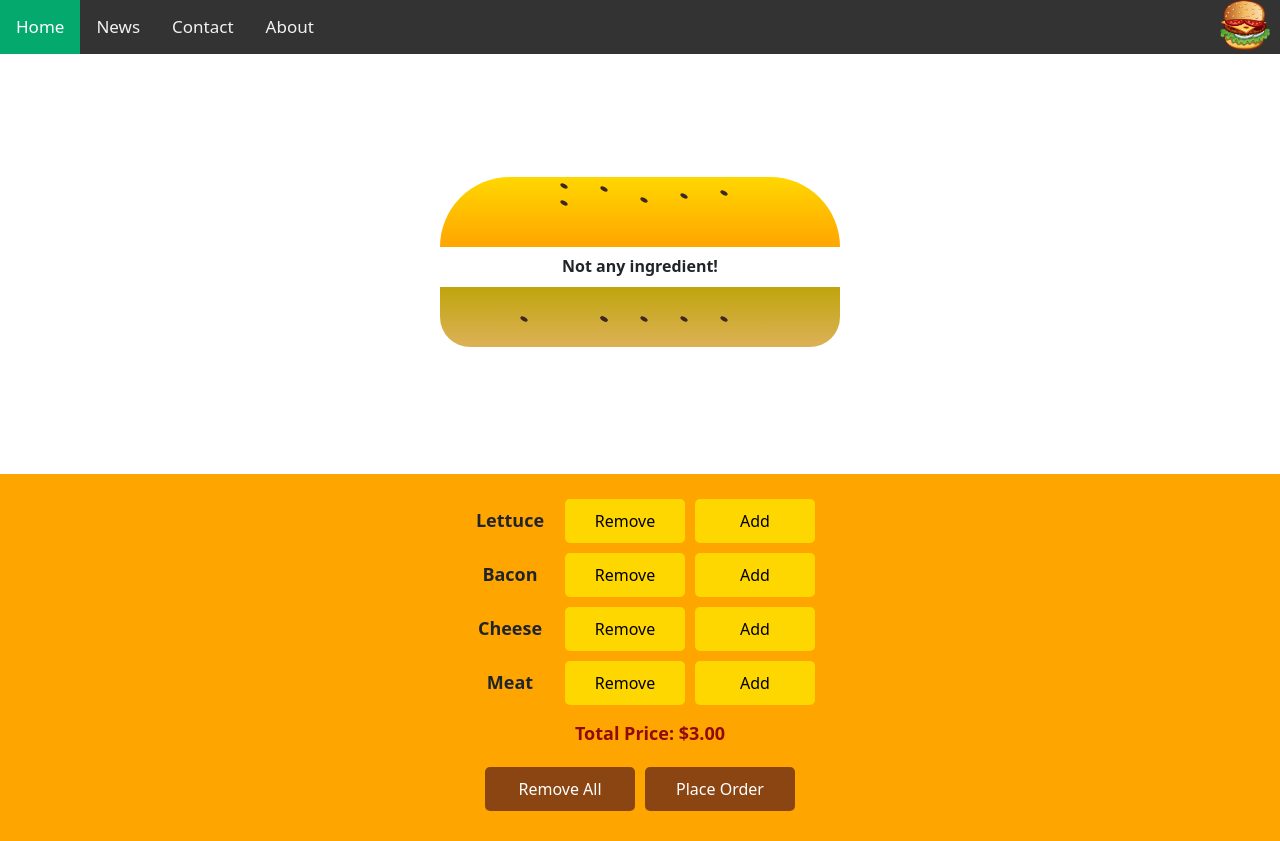
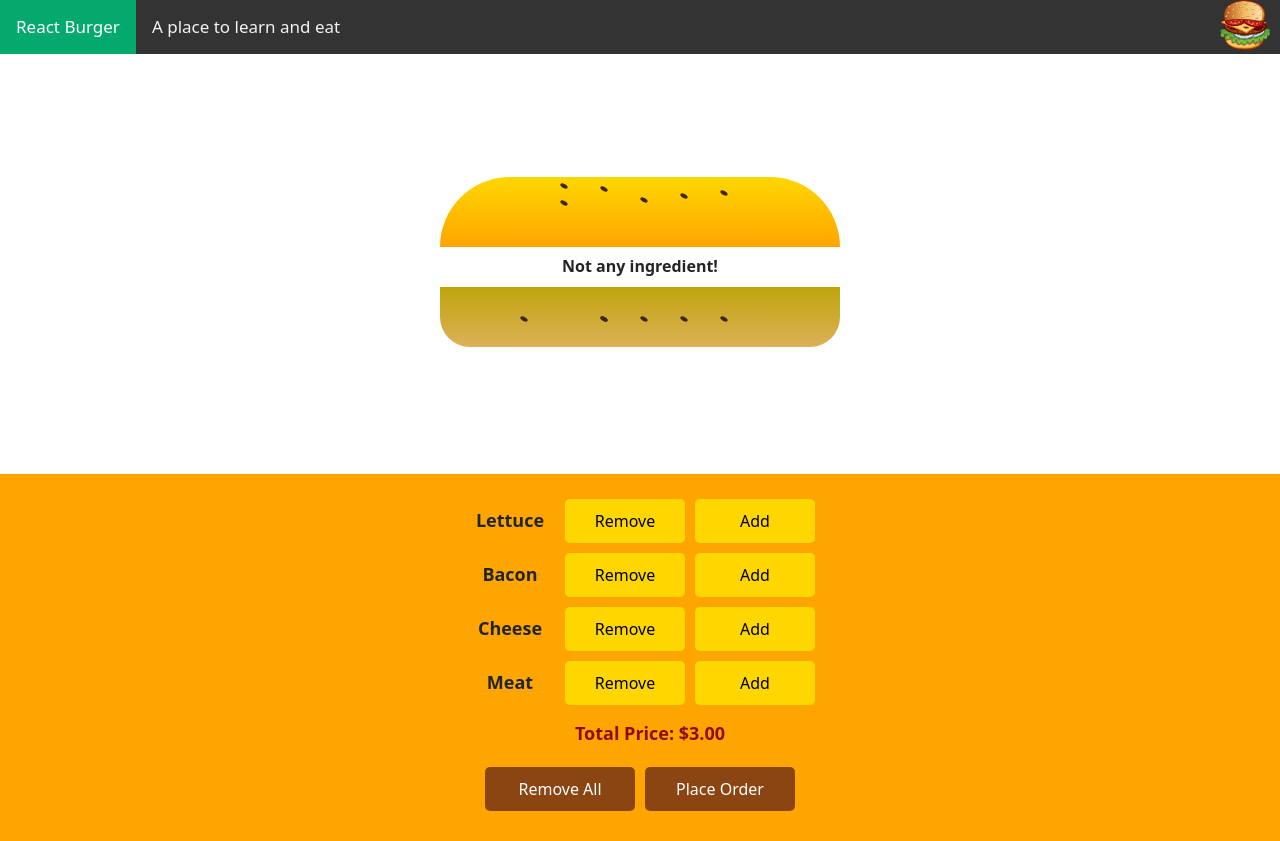
Before and after one commit to SIBTAIN-ASAD/react-burger, a React (Create React App) app: page / in a window 1280 px wide. Built offline with nearby package versions, Linux system fonts and the light colour scheme.

Commit message:
update : navbar - set the text of navabr

```diff
--- a/src/components/navbar/Navbar.jsx
+++ b/src/components/navbar/Navbar.jsx
@@ -8,10 +8,8 @@ const Navbar = () => {
     return (
 
         <div class="topnav">
-            <a class="active" href="#home">Home</a>
-            <a href="#news">News</a>
-            <a href="#contact">Contact</a>
-            <a href="#about">About</a>
+            <a class="active" href="#home">React Burger</a>
+            <a href="#news">A place to learn and eat</a>
             <img src={image} alt="logo" className='logo' />
         </div>
     );
```
